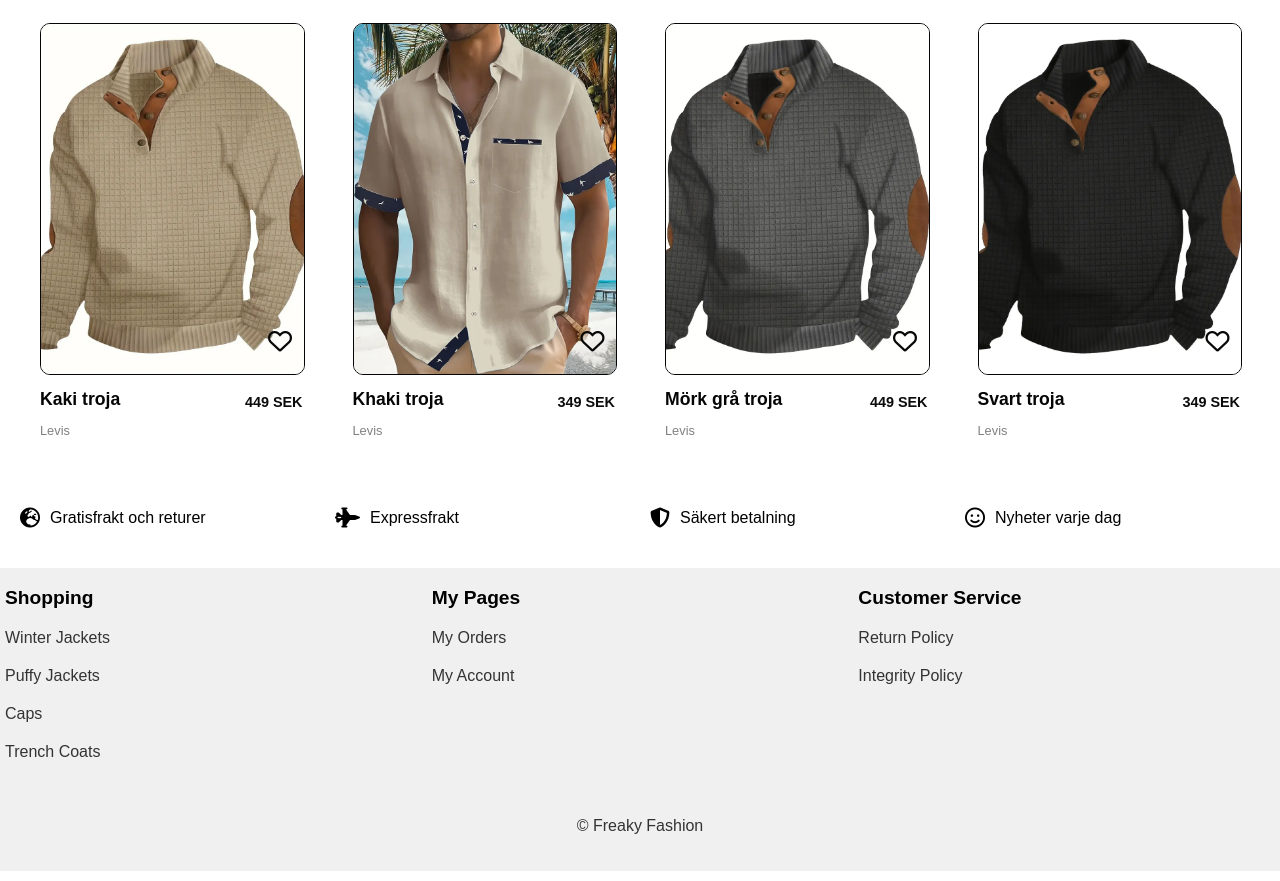
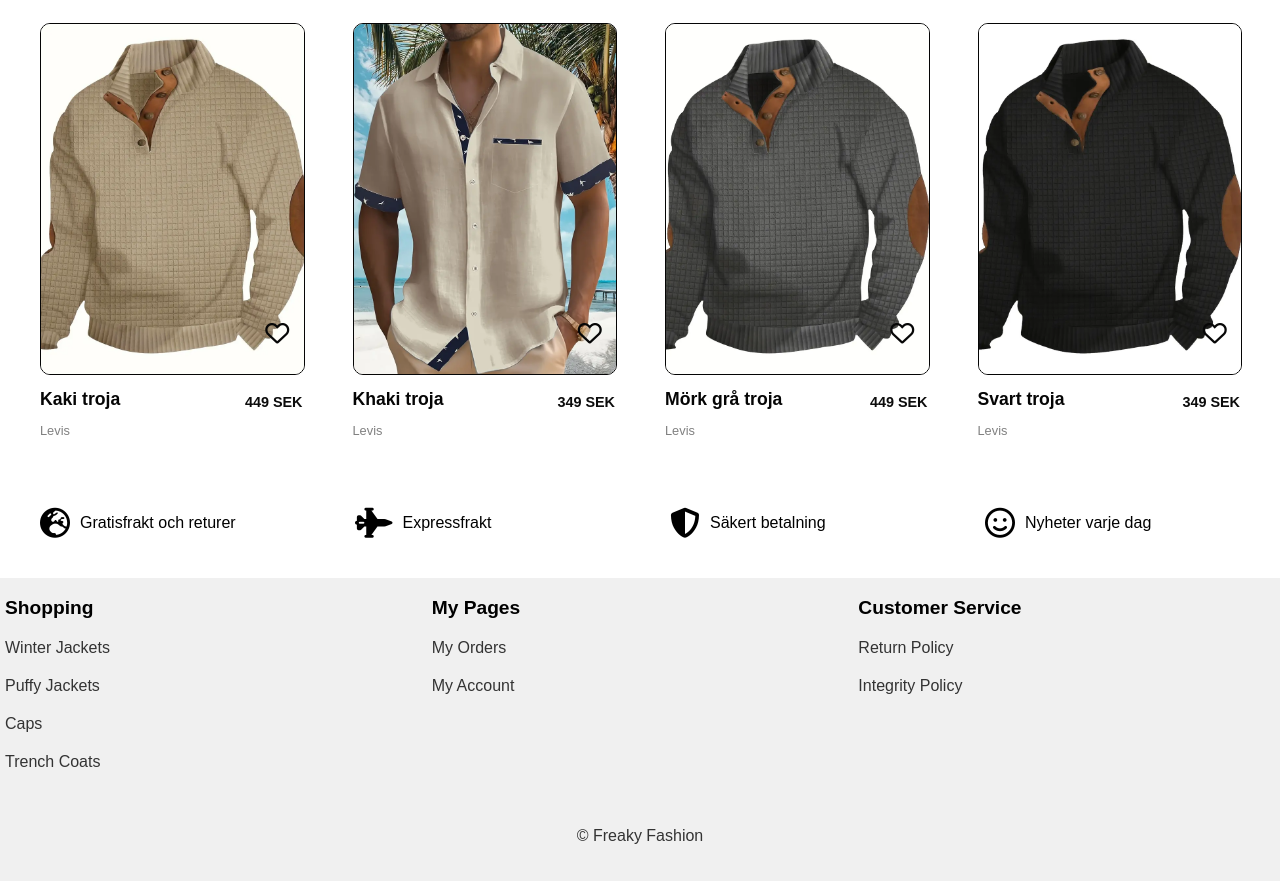
Before and after one commit to spumoni84/HTML-CSS-officielt-projekt, a plain HTML site: page Freaky Fashion.html in a window 1280 px wide. Shown: the part 1763-2644 px from the top of the page. Drawn offline with Linux system fonts and the light colour scheme.

Commit message:
Update styles to prevent text wrapping in feature icons and add Categories link to header

```diff
--- a/styles.css
+++ b/styles.css
@@ -335,7 +335,6 @@ header {
 
 .accordion-column ul li {
     margin: 20px 0;
-    animation: bounce 2s infinite; /* Apply bounce animation to list items */
 }
 
 .accordion-column ul li a {
@@ -367,7 +366,6 @@ header {
     background-color: #f7f7f7;
     font-size: 1em;
     color: #333;
-    animation: bounce 2s infinite; /* Apply bounce animation */
 }
 
 /* Example of applying bounce animation to a button */
@@ -382,6 +380,11 @@ header {
 }
 
 .accordion-lg {
+    display: none;
+}
+
+/* Hide the Categories link by default */
+.categories-lg {
     display: none;
 }
 
@@ -434,7 +437,7 @@ header {
         position:absolute;
         z-index: 10;
         top: 118px;
-        right: 330px;
+        right: 320px;
         display: flex;
         align-items: center;
         margin-left: auto;
@@ -518,7 +521,7 @@ header {
     .new-overlay {
         position: absolute;
         z-index: 10;
-        top: 60px;
+        top: 40px;
         left: 20px;
     }
 
@@ -541,11 +544,14 @@ header {
         display: flex;
         align-items: center;
         font-size: 16px;
+        margin-left: 60px;
     }
 
     .feature-icon i {
+        text-align: center;
+        align-items: center;
         margin-right: 10px;
-        font-size: 20px;
+        font-size: 28px;
     }
 
     .footer {
@@ -687,8 +693,8 @@ header {
     .heart-overlay {
         position: absolute;
         z-index: 10;
-        top: 70%;
-        left: 82.5%;
+        top: 68%;
+        left: 81.5%;
         border-radius: 50%;
         padding: 5px;
         cursor: pointer;
@@ -730,9 +736,15 @@ header {
         display: flex;
         align-items: center;
         font-size: 16px;
+        white-space: nowrap; /* Prevent text wrapping */
     }
 
     .feature-icon i {
-        margin-right: 10px;
-        font-size: 20px;
+        margin-left: -40px;
+        font-size: 30px;
     }
+
+        .categories-lg {
+            display: inline-block;
+        }
+    }
```
